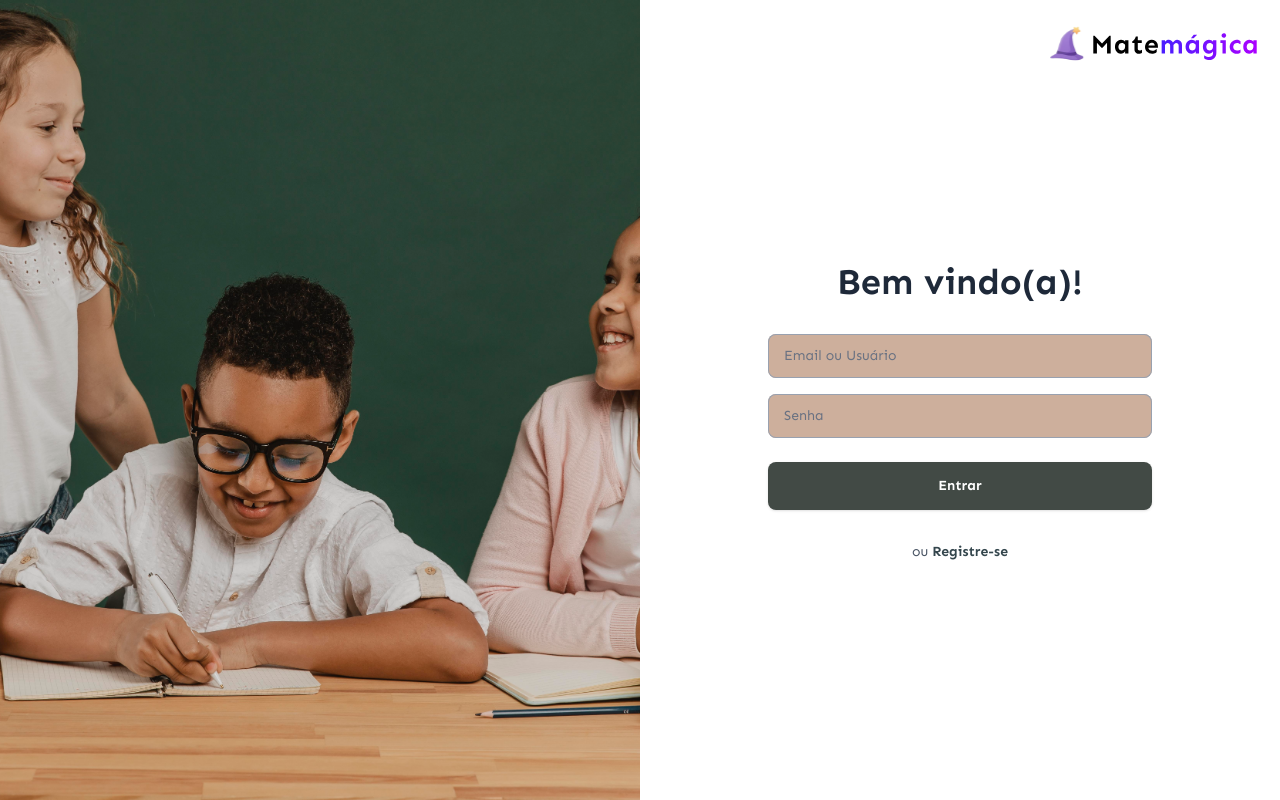
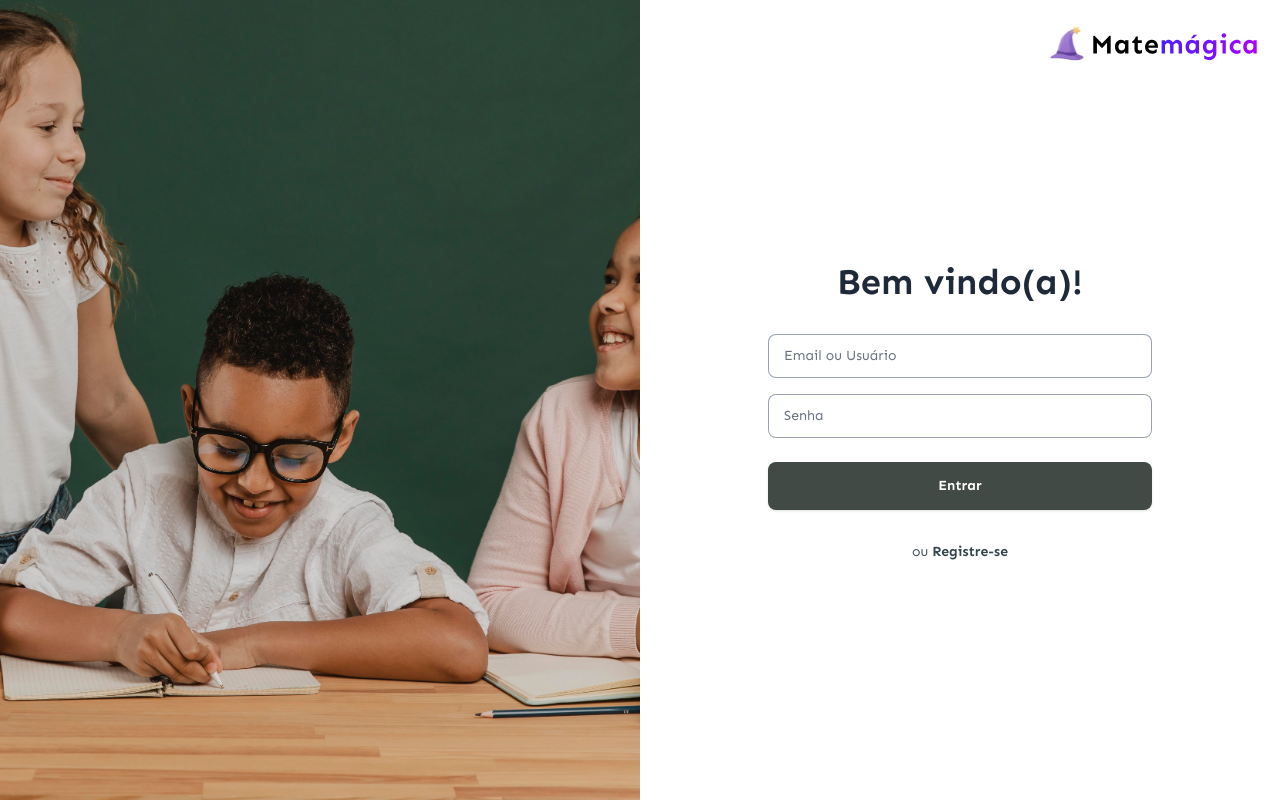
Before and after one commit to PedroMarineli/matemagica-clientes, a React (Vite) app in the folder matemagica-clientes/: page / in a window 1280 px wide. Built offline with nearby package versions, Linux system fonts and the light colour scheme.

Commit message:
form fix color

```diff
--- a/matemagica-clientes/src/loginPage.jsx
+++ b/matemagica-clientes/src/loginPage.jsx
@@ -29,7 +29,7 @@ export default function LoginPage() {
       </div>
 
       {/* Coluna do Formulário */}
-      <div className="flex items-center justify-center bg-white p-6 sm:p-12">
+      <div className="flex items-center justify-center bg-gray-350 p-6 sm:p-12">
         <div className="w-full max-w-sm space-y-8">
 
           {/* Cabeçalho com Logo */}
@@ -52,7 +52,7 @@ export default function LoginPage() {
                 value={emailOrUsername}
                 onChange={(e) => setEmailOrUsername(e.target.value)}
                 placeholder="Email ou Usuário"
-                className="w-full appearance-none rounded-lg border-0 bg-cor-5 px-4 py-3 text-gray-900 placeholder-gray-500 ring-1 ring-inset ring-gray-400 focus:outline-none focus:ring-2 focus:ring-inset focus:ring-purple-600 sm:text-sm"
+                className="w-full appearance-none rounded-lg border-0 bg-white px-4 py-3 text-gray-900 placeholder-gray-500 ring-1 ring-inset ring-gray-400 focus:outline-none focus:ring-2 focus:ring-inset focus:ring-purple-600 sm:text-sm"
               />
               <input
                 id="password"
@@ -63,7 +63,7 @@ export default function LoginPage() {
                 value={password}
                 onChange={(e) => setPassword(e.target.value)}
                 placeholder="Senha"
-                className="w-full appearance-none rounded-lg border-0 bg-cor-5 px-4 py-3 text-gray-900 placeholder-gray-500 ring-1 ring-inset ring-gray-400 focus:outline-none focus:ring-2 focus:ring-inset focus:ring-purple-600 sm:text-sm"
+                className="w-full appearance-none rounded-lg border-0 bg-white px-4 py-3 text-gray-900 placeholder-gray-500 ring-1 ring-inset ring-gray-400 focus:outline-none focus:ring-2 focus:ring-inset focus:ring-purple-600 sm:text-sm"
               />
             </div>
 
```
